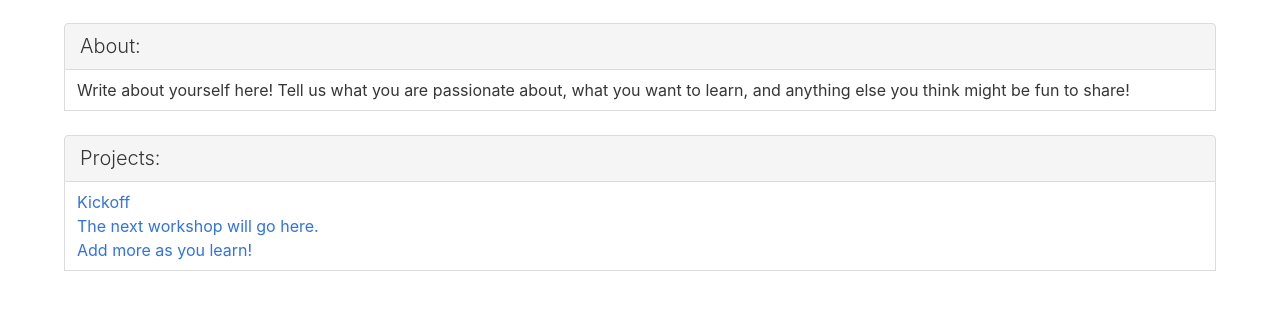
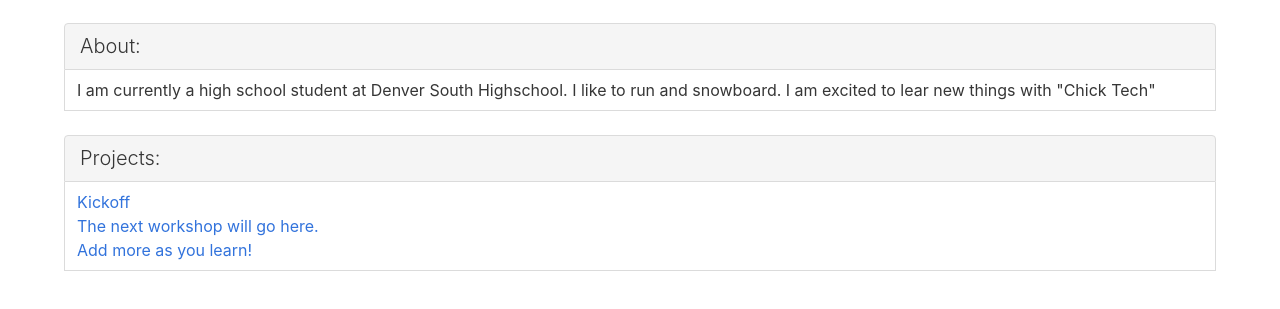
Before and after one commit to Claudiahorning7/Claudiahorning7-github.io, a plain HTML site: page chicktech-2018-2019/index.html in a window 1280 px wide. Shown: the part 431-740 px from the top of the page. Drawn offline with nearby package versions, Linux system fonts and the light colour scheme; a script that the page names is missing.

Commit message:
Update index.html

```diff
--- a/chicktech-2018-2019/index.html
+++ b/chicktech-2018-2019/index.html
@@ -36,7 +36,7 @@
 
             <section class="panel">
                 <h2 class="panel-heading">About:</h2>
-                <p class="panel-block">Write about yourself here! Tell us what you are passionate about, what you want to learn, and anything else you think might be fun to share!</p>
+                <p class="panel-block">I am currently a high school student at Denver South Highschool. I like to run and snowboard. I am excited to lear new things with "Chick Tech"</p>
             </section>
 
             <section class="panel">
```
